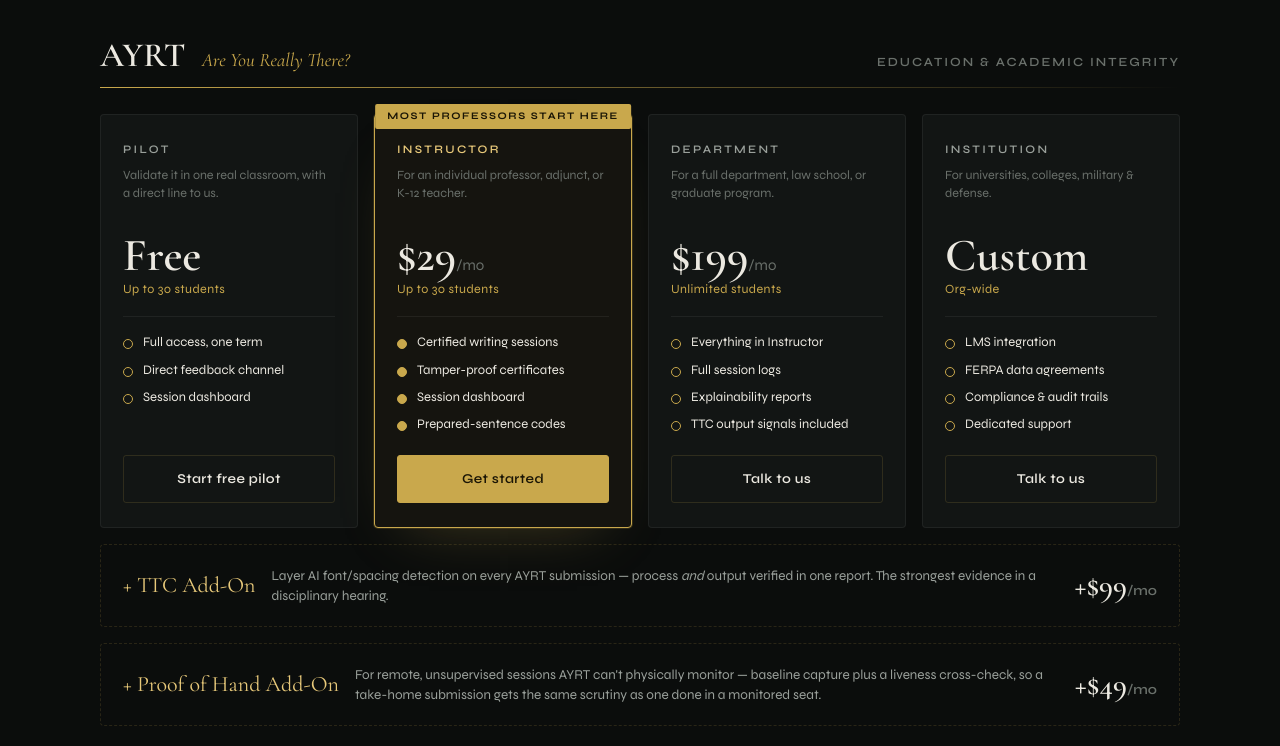
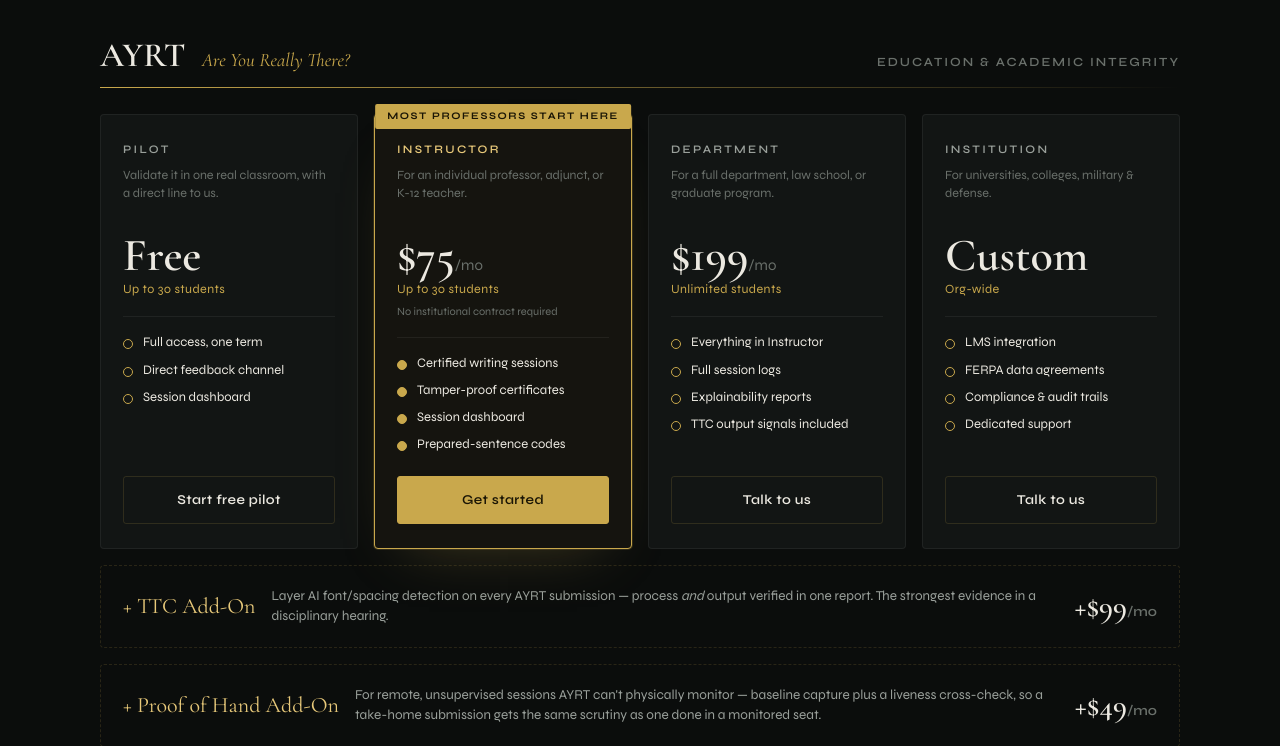
Before and after one commit to lighnthedark/green-eye-creative, a Flask app: page /pricing in a window 1280 px wide. Shown: the part 366-1112 px from the top of the page. Run offline with Flask 3, Linux system fonts and the light colour scheme.

Commit message:
Reprice AYRT Instructor tier to $75/mo

```diff
--- a/templates/pricing.html
+++ b/templates/pricing.html
@@ -539,8 +539,9 @@
         <div class="badge">Most professors start here</div>
         <div class="tname">Instructor</div>
         <div class="tfor">For an individual professor, adjunct, or K-12 teacher.</div>
-        <div class="price">$29<span>/mo</span></div>
+        <div class="price">$75<span>/mo</span></div>
         <div class="cap">Up to 30 students</div>
+        <div style="font-size:11px;color:var(--ink-faint);margin:-12px 0 16px;">No institutional contract required</div>
         <div class="rule"></div>
         <ul>
           <li>Certified writing sessions</li>
```
